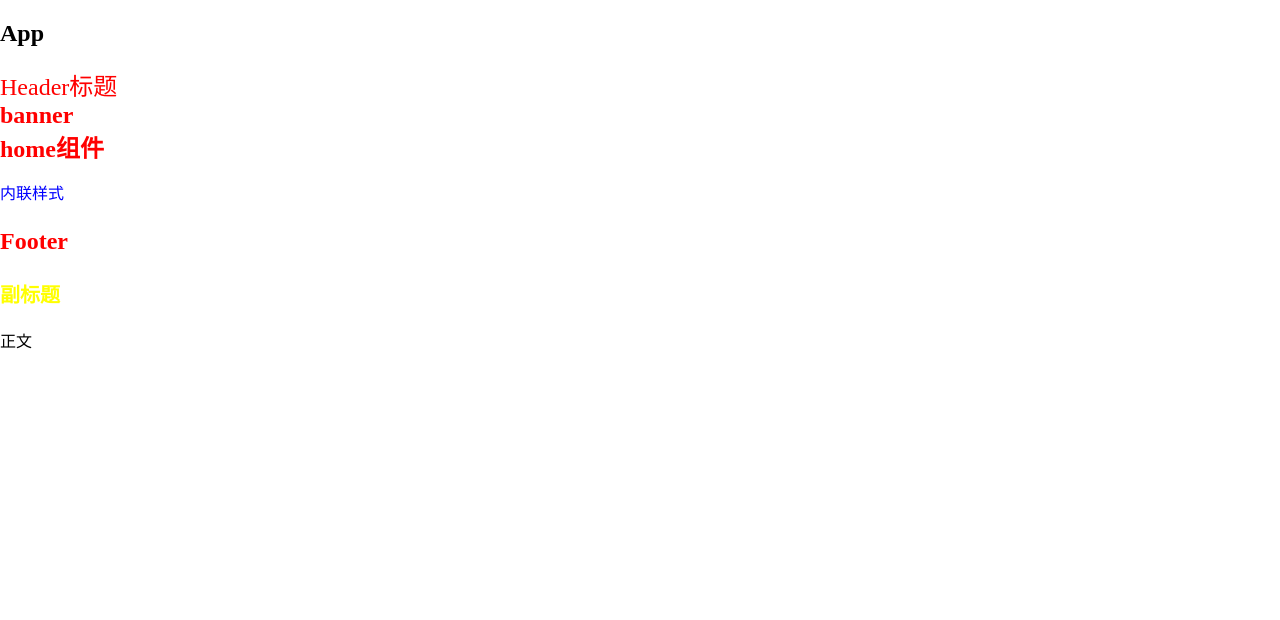
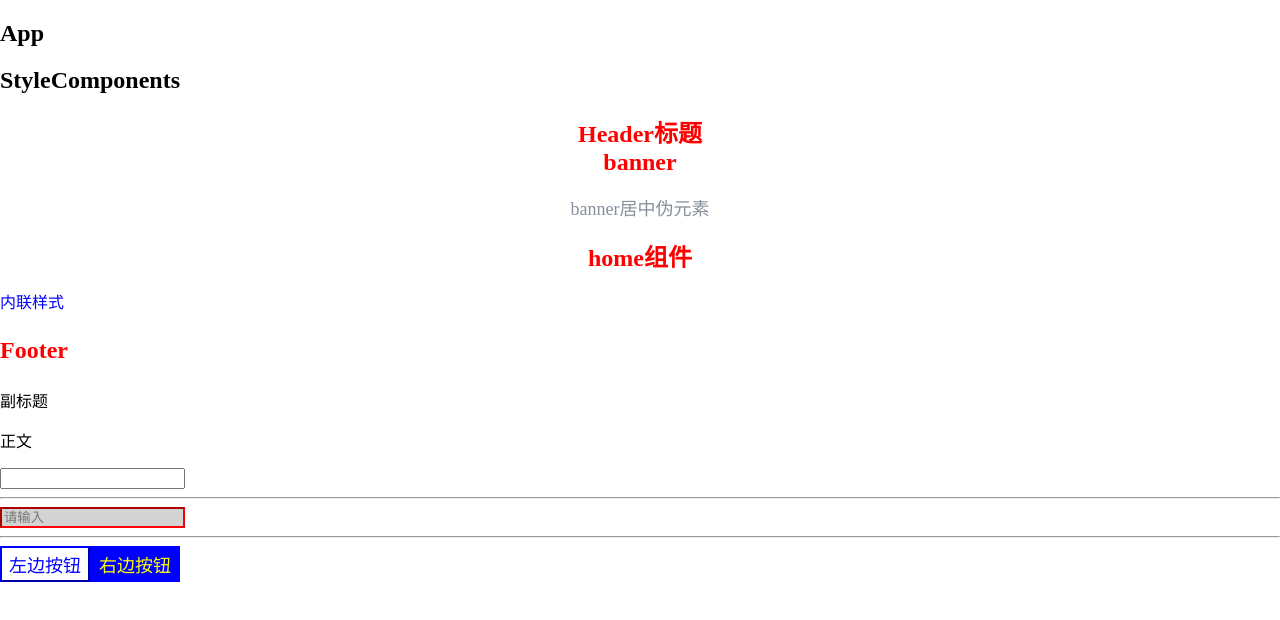
Before and after one commit to Lynn-zuo/learning-with-coding, a React app in the folder React/react-npm/: page / in a window 1280 px wide. Shown: the top 620 px of the page. Built offline with nearby package versions, Linux system fonts and the light colour scheme.

Commit message:
feat: React CSS方案styled-components

```diff
--- a/React/react-npm/src/12-CSS-style-componentization/App.js
+++ b/React/react-npm/src/12-CSS-style-componentization/App.js
@@ -1,18 +1,20 @@
 import React, { PureComponent } from 'react'
-import Header from './Header'
-import Home from './Home'
-import Banner  from './Banner'
-import Footer from './Footer'
+// import Header from './Header'
+// import Home from './Home'
+// import Banner  from './Banner'
+// import Footer from './Footer'
+import StyleComponents from './StyledComponents'
 
 export default class App extends PureComponent {
   render() {
     return (
       <div>
         <h2>App</h2>
-        <Header />
+        <StyleComponents />
+        {/* <Header />
         <Banner />
         <Home />
-        <Footer />
+        <Footer /> */}
       </div>
     )
   }
--- a/React/react-npm/src/12-CSS-style-componentization/Banner/index.js
+++ b/React/react-npm/src/12-CSS-style-componentization/Banner/index.js
@@ -4,7 +4,10 @@ import './style.css'
 export default class Banner extends PureComponent {
   render() {
     return (
-      <div className='title'>banner</div>
+      <div>
+        <div className='title'>banner</div>
+        <p className="center">banner居中</p>
+      </div>
     )
   }
 }
--- a/React/react-npm/src/12-CSS-style-componentization/Footer/index.js
+++ b/React/react-npm/src/12-CSS-style-componentization/Footer/index.js
@@ -3,10 +3,10 @@ import style from './style.module.css' // 3.CSS Module
 
 export default class Footer extends PureComponent {
   render() {
-    return ( // 3.CSS Module
+    return ( // 3.CSS Module -- 与styled-components不可一起用
       <div>
         <p className={style.title}>Footer</p>
-        <p className={style.subTitle}>副标题</p>
+        <p className={'center' + style.subTitle}>副标题</p>
         <p className={style.content}>正文</p>
       </div>
     )
--- a/React/react-npm/src/12-CSS-style-componentization/Header/index.js
+++ b/React/react-npm/src/12-CSS-style-componentization/Header/index.js
@@ -3,7 +3,7 @@ import React, { PureComponent } from 'react'
 export default class Header extends PureComponent {
   render() {
     return ( // 1.内联样式
-      <div style={{fontSize: '24px', color: 'red'}}>Header标题</div>
+      <div className='title' style={{fontSize: '24px', color: 'red'}}>Header标题</div>
     )
   }
 }
--- /dev/null
+++ b/React/react-npm/src/12-CSS-style-componentization/StyledComponents/index.js
@@ -0,0 +1,36 @@
+import React, { PureComponent } from 'react'
+
+import Header from '../Header'
+import Home from '../Home'
+import Banner  from '../Banner'
+import Footer from '../Footer'
+import { ThemeProvider, StyledWrapper, StyledInput, StyleBtn1, StyleBtn2 } from './style.js'
+
+export default class StyleComponents extends PureComponent {
+  constructor(props) {
+    super(props)
+    this.state = {
+      color: 'red'
+    }
+  }
+  render() {
+    return (
+      <StyledWrapper>
+        <h2>StyleComponents</h2>
+        <Header />
+        <Banner />
+        <Home />
+        <Footer />
+        <input type="text" />
+        <hr />
+        {/* styled-components 属性穿透 + attributes属性方法参数 */}
+        <StyledInput type='password' placeholder='lynne' color={this.state.color} />
+        <hr />
+        <ThemeProvider theme={{ themeColor: 'yellow', fontSize: '18px' }}>
+          <StyleBtn1>左边按钮</StyleBtn1>
+          <StyleBtn2>右边按钮</StyleBtn2>
+        </ThemeProvider>
+      </StyledWrapper>
+    )
+  }
+}
--- /dev/null
+++ b/React/react-npm/src/12-CSS-style-componentization/StyledComponents/style.js
@@ -0,0 +1,51 @@
+import styled, { ThemeProvider } from "styled-components"
+
+const StyledWrapper = styled.div`
+  color: black;
+
+  .title {
+    text-align: center;
+  }
+  .center {
+    text-align: center;
+    color: #86909c;
+    font-size: 18px;
+    &:hover {
+      color: blue;
+    }
+    &::after {
+      content: "伪元素";
+    }
+  }
+`
+// attributes属性方法参数
+const StyledInput = styled.input.attrs({
+  placeholder: "请输入", // 优先级高于组件标签属性
+  bColor: "red",
+})`
+  color: ${(props) => props.color};
+  background-color: lightgrey;
+  border-color: ${(props) => props.bColor};
+`
+
+// 复用样式 -- 继承
+const StyleBtn1 = styled.button`
+  width: 90px;
+  height: 36px;
+  outline: none;
+  border-color: blue;
+  background: white;
+  font-size: ${props => props.theme.fontSize};
+  color: blue;
+`
+const StyleBtn2 = styled(StyleBtn1)`
+  border: none;
+  outline: none;
+  border-color: ${props => props.theme.themeColor};
+  background: blue;
+  color:  ${props => props.theme.themeColor};
+`
+
+// 提供主题ThemeProvider
+
+export { ThemeProvider, StyledWrapper, StyledInput, StyleBtn1, StyleBtn2 }
```
